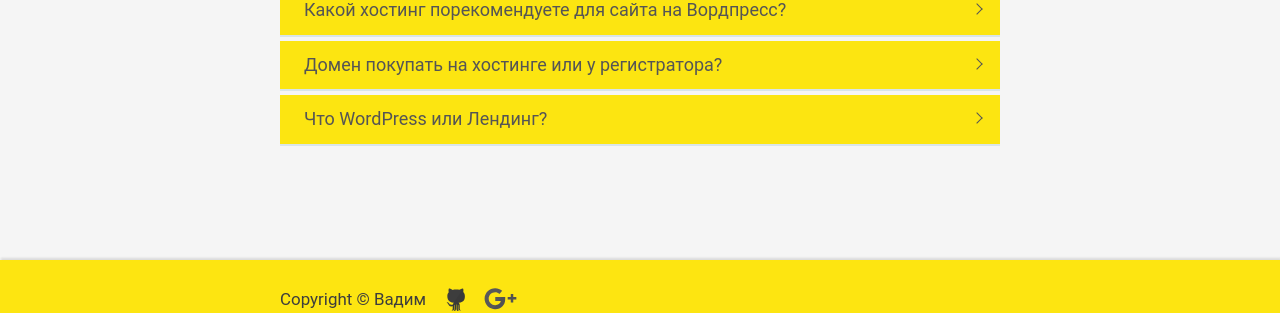
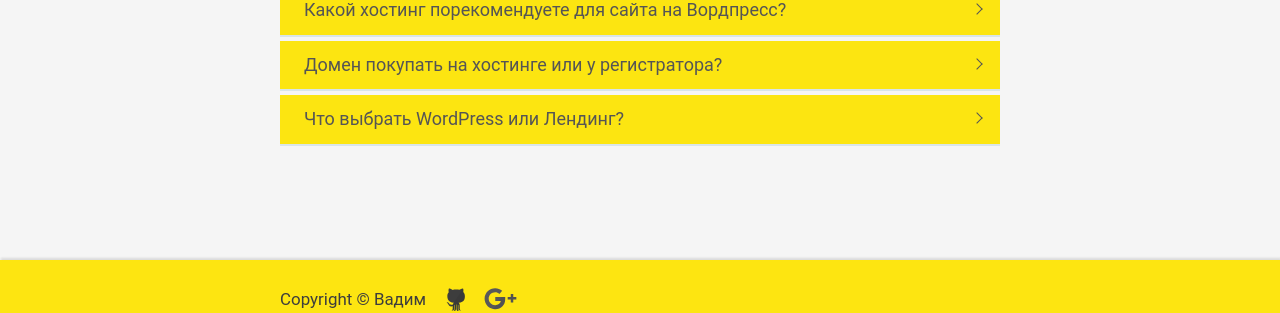
Before and after one commit to VadymVolos/vadymvolos.github.io, a Jekyll site: the page built from _posts/digital-marketing/2017-02-07-varianty-na-chem-sdelat-sayt.md, in a window 1280 px wide and 900 px high, scrolled down 2133 px. Shown: the part 489-802 px from the top of the window. Built offline with Jekyll 4.4.1, drawn with Linux system fonts in a browser that asks for light colours; nearby versions of some CDN libraries; comment, search, counter and statistics services are not loaded.

Commit message:
Update 2017-02-07-varianty-na-chem-sdelat-sayt.md

```diff
--- a/_posts/digital-marketing/2017-02-07-varianty-na-chem-sdelat-sayt.md
+++ b/_posts/digital-marketing/2017-02-07-varianty-na-chem-sdelat-sayt.md
@@ -164,7 +164,7 @@
 		</div>
 	</li>
 	<li class="accordion-li">
-		<a class="accordion-a">Что WordPress или Лендинг?</a>
+		<a class="accordion-a">Что выбрать WordPress или Лендинг?</a>
 		<div class="accordion-content">
 		<!-- youtu.be/RXqZbBr3p_4 -->
 		Squeeze page - страница, как правило на один экран, с бесплатным вкусным предложением для сбора контактов. Предложение дать что-то ценное взамен на контакты (емейли или телефон). Запись на мероприятие это тоже относится к Squeeze page, всплывающее окно с призывом подписаться тоже можно отнести к Squeeze page. Основная задача Squeeze page это взять у челоека контакт.
```
